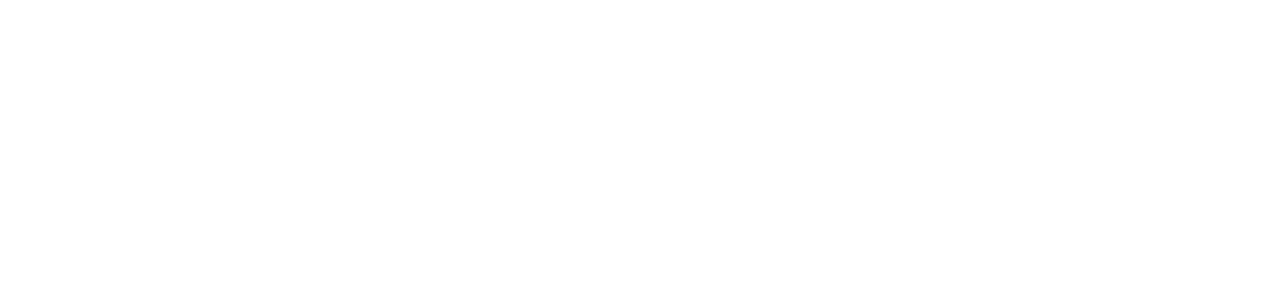
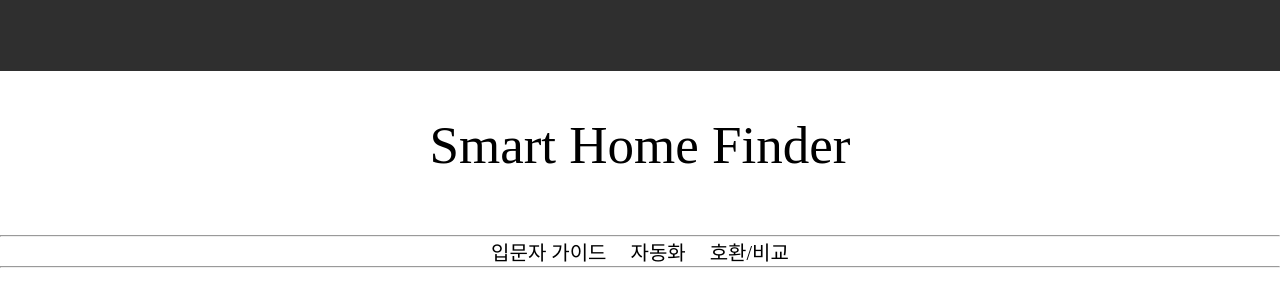
Before and after one commit to rlagusals1102/Smart-Home-Finder, a plain HTML site: page automation.html in a window 1280 px wide. Drawn offline with Linux system fonts and the light colour scheme.

Commit message:
자동화 1차 페이지

```diff
--- a/automation.html
+++ b/automation.html
@@ -1,10 +1,23 @@
 <!DOCTYPE html>
-<html lang="en">
+<html>
   <head>
-    <meta charset="UTF-8" />
-    <meta http-equiv="X-UA-Compatible" content="IE=edge" />
-    <meta name="viewport" content="width=device-width, initial-scale=1.0" />
-    <title>automation Page</title>
+    <meta charset="utf-8" />
+    <link rel="stylesheet" href="main_style.css" />
   </head>
-  <body></body>
+
+  <body>
+    <div id="container">
+      <header>
+        <h1 id="Title">Smart Home Finder</h1>
+        <nav id="mu">
+          <hr />
+          <a href="">입문자 가이드</a>
+          <a href="">자동화</a>
+          <a href="">호환/비교</a>
+          <hr />
+        </nav>
+      </header>
+      <main></main>
+    </div>
+  </body>
 </html>
```
